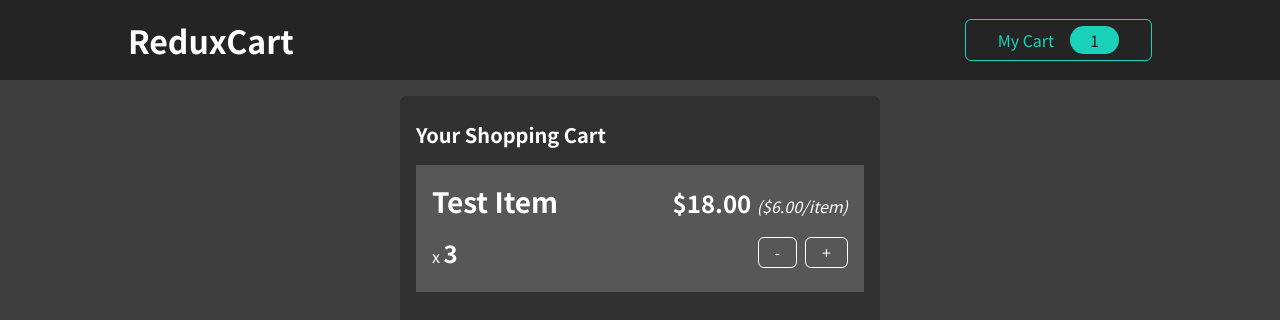
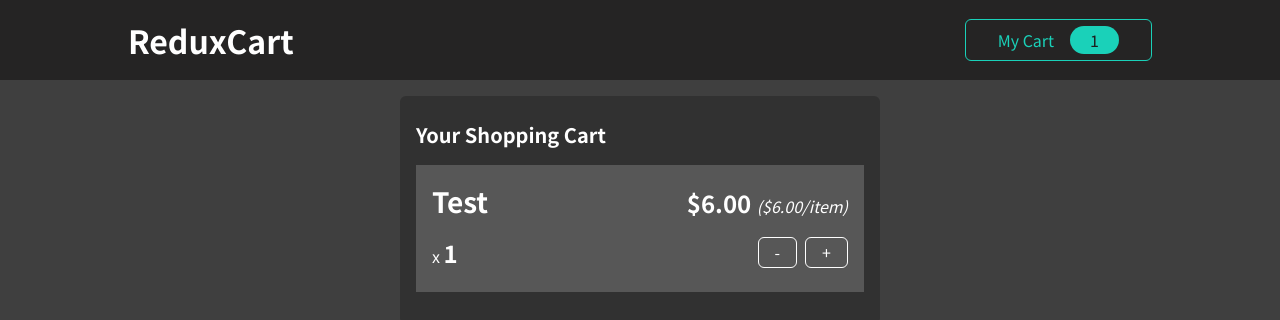
Before and after one commit to AlvaroDDG86/redux-react, a React (Create React App) app: page / in a window 1280 px wide. Both pictures are taken after a click on the button "Add to Cart". Shown: the top 320 px of the page. Built offline with nearby package versions, Linux system fonts and the light colour scheme.

Commit message:
Cart slice and use it

```diff
--- a/src/components/Cart/Cart.js
+++ b/src/components/Cart/Cart.js
@@ -1,15 +1,22 @@
+import { useSelector } from 'react-redux';
 import Card from '../UI/Card';
 import classes from './Cart.module.css';
 import CartItem from './CartItem';
 
 const Cart = (props) => {
+  const items = useSelector(state => state.cart.items)
   return (
     <Card className={classes.cart}>
       <h2>Your Shopping Cart</h2>
       <ul>
-        <CartItem
-          item={{ title: 'Test Item', quantity: 3, total: 18, price: 6 }}
-        />
+        {
+          items.map(item => {
+            return (<CartItem
+              key={item.title}
+              item={item}
+            />)
+          })
+        }
       </ul>
     </Card>
   );
--- a/src/components/Cart/CartItem.js
+++ b/src/components/Cart/CartItem.js
@@ -1,7 +1,21 @@
+import { useDispatch } from 'react-redux';
 import classes from './CartItem.module.css';
+import { cartActions } from '../../store/slices/cart';
 
 const CartItem = (props) => {
+  const dispatch = useDispatch()
   const { title, quantity, total, price } = props.item;
+
+  const deleteHandler = () => {
+    dispatch(cartActions.removeItem({
+      title
+    }))
+  }
+  const addHandler = () => {
+    dispatch(cartActions.addItem({
+      title
+    }))
+  }
 
   return (
     <li className={classes.item}>
@@ -17,8 +31,8 @@ const CartItem = (props) => {
           x <span>{quantity}</span>
         </div>
         <div className={classes.actions}>
-          <button>-</button>
-          <button>+</button>
+          <button onClick={deleteHandler}>-</button>
+          <button onClick={addHandler}>+</button>
         </div>
       </div>
     </li>
--- a/src/components/Shop/ProductItem.js
+++ b/src/components/Shop/ProductItem.js
@@ -1,8 +1,18 @@
 import Card from '../UI/Card';
 import classes from './ProductItem.module.css';
+import { cartActions } from '../../store/slices/cart';
+import { useDispatch } from 'react-redux';
 
 const ProductItem = (props) => {
+  const dispatch = useDispatch()
   const { title, price, description } = props;
+
+  const addHandler = () => {
+    dispatch(cartActions.addItem({
+      title,
+      price
+    }))
+  }
 
   return (
     <li className={classes.item}>
@@ -13,7 +23,7 @@ const ProductItem = (props) => {
         </header>
         <p>{description}</p>
         <div className={classes.actions}>
-          <button>Add to Cart</button>
+          <button onClick={addHandler}>Add to Cart</button>
         </div>
       </Card>
     </li>
--- a/src/store/index.js
+++ b/src/store/index.js
@@ -1,11 +1,13 @@
 import { configureStore } from '@reduxjs/toolkit'
 import counter from './slices/counter'
 import auth from './slices/auth'
+import cart from './slices/cart'
 
 const store = configureStore({
     reducer: {
         counter,
-        auth
+        auth,
+        cart
     }
 })
 
--- /dev/null
+++ b/src/store/slices/cart.js
@@ -0,0 +1,46 @@
+import { createSlice } from "@reduxjs/toolkit";
+
+const initialState = {
+    items: [],
+    showCart: true
+}
+
+const cartSlice = createSlice({
+    name: 'cart',
+    initialState,
+    reducers: {
+        addItem(state, { payload }) {
+            const index = state.items.findIndex(item => item.title === payload.title)
+            const current = state.items[index]
+            if (index > -1) {
+                current.quantity++
+                current.total = current.quantity * current.price
+                state.items[index] = current
+            } else {
+                state.items.push({
+                   ...payload,
+                   quantity: 1,
+                   total: payload.price
+                })
+            }
+        },
+        removeItem(state, { payload }) {
+            const index = state.items.findIndex(item => item.title === payload.title)
+            const current = state.items[index]
+            if (current.quantity === 1) {
+                state.items.splice(index, 1)
+            } else {
+                current.quantity--
+                current.total = current.quantity * current.price
+                state.items[index] = current
+            }
+        },
+        toggleCart(state) {
+            state.showCart = !state.showCart
+        }
+    }
+})
+
+export const cartActions = cartSlice.actions
+
+export default cartSlice.reducer
```
